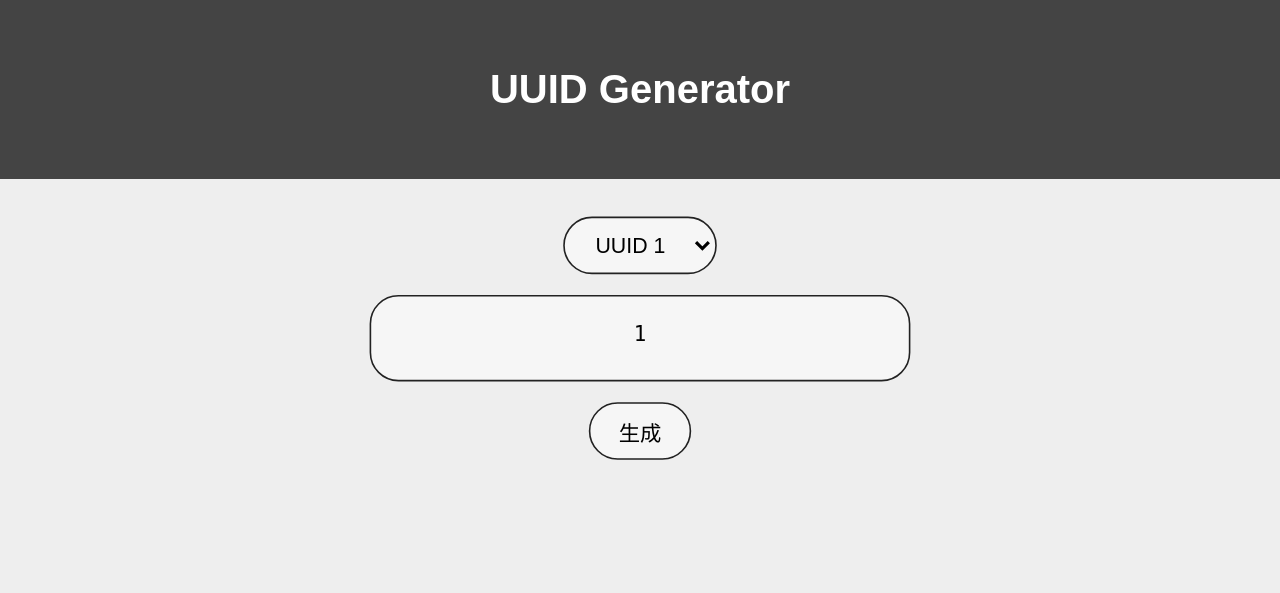
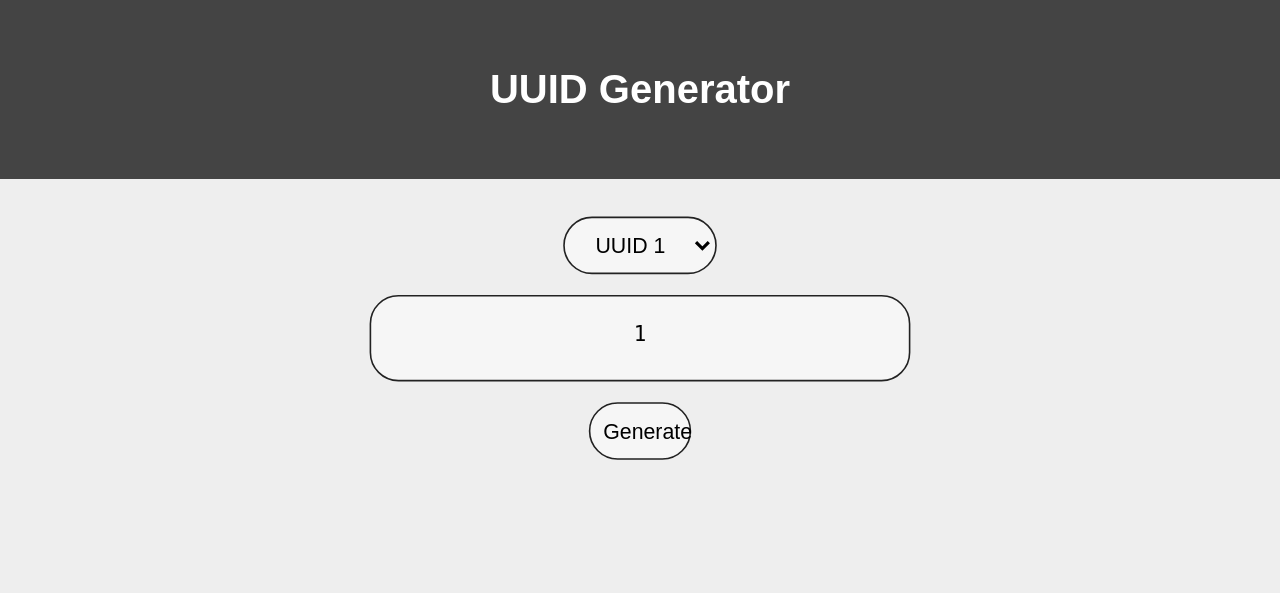
Before and after one commit to c3b2a/uuidgen_django, a Django app: template templates/index.html in a window 1280 px wide. Shown: the top 593 px of the page. Run offline with Django 3.2, Linux system fonts and the light colour scheme; the template is opened without the code that fills it: most values are stand-ins (such as "Sample title", 1, 10 or a date in 2020).

Commit message:
small changes

```diff
--- a/templates/index.html
+++ b/templates/index.html
@@ -127,7 +127,7 @@
 				<pre></pre>
 				<div id="uuidDisplay">{{ uuid }}</div>
 				<pre></pre>
-				<button type="submit">生成</button>
+				<button type="submit">Generate</button>
 			</form>
 		</div>
 	</body>
```
